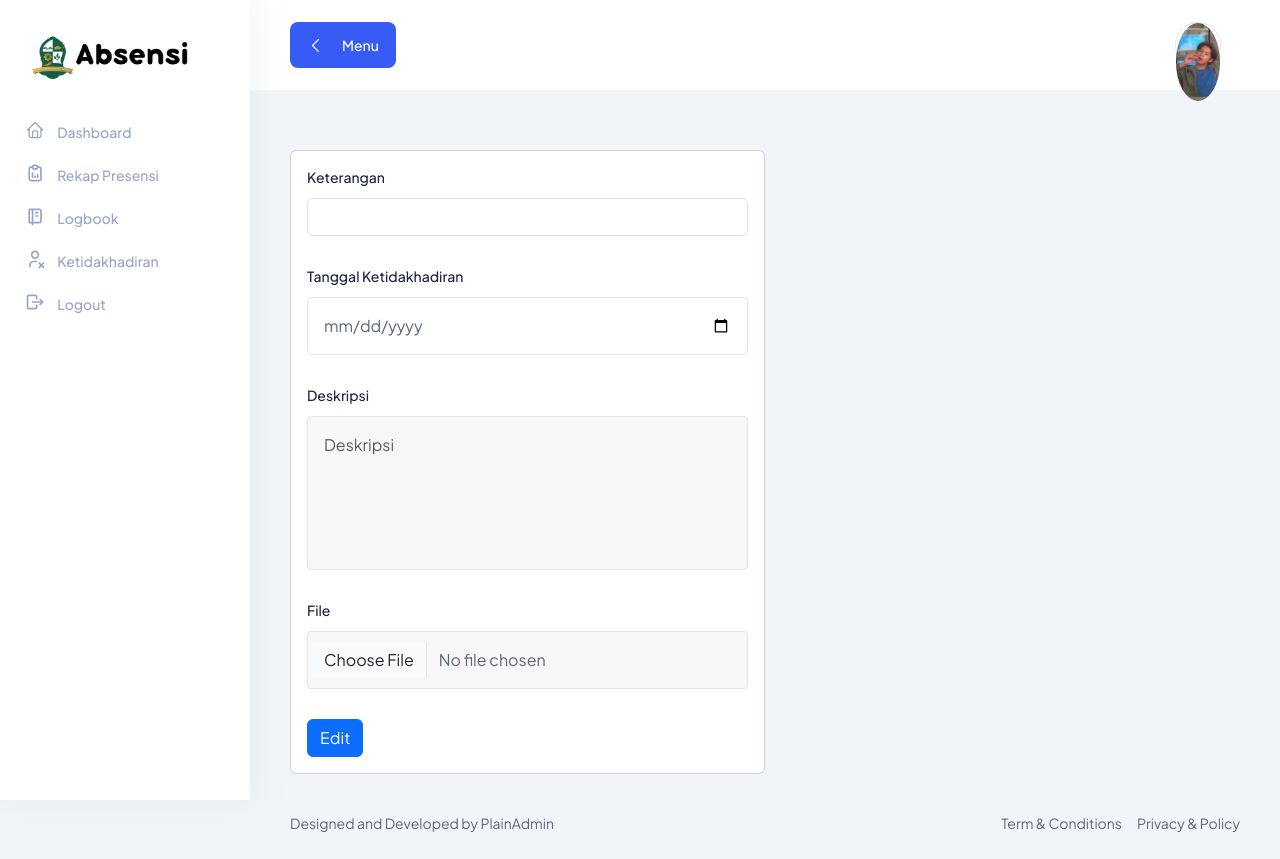
After one commit to jaturtur/absensi_pegawai, a CodeIgniter 4 app: the page made by app/Views/pegawai/edit_ketidakhadiran.php in a window 1280 px wide. The commit adds this page. Run offline with PHP 8.4 and a stand-in for CodeIgniter, Linux system fonts and the light colour scheme; the template is opened without the code that fills it, so the values that code supplies are empty; some libraries are stand-ins or nearby versions.

Commit message:
menambahkan update, edit, serta menambahkan fitur delete untuk ketidakhadiran

```diff
--- /dev/null
+++ b/app/Views/pegawai/edit_ketidakhadiran.php
@@ -0,0 +1,42 @@
+<?= $this->extend('pegawai/layout.php') ?>
+
+<?= $this->section('content') ?>
+
+<div class="card col-md-6">
+    <div class="card-body">
+    <form method="POST" action="<?= base_url('pegawai/ketidakhadiran/update/'. $ketidakhadiran['id']) ?>" enctype="multipart/form-data">
+    <?= csrf_field() ?>
+
+    <div class="input-style-1">
+            <label>Keterangan</label>
+            <select name="keterangan" class="form-control <?= ($validation->hasError('keterangan')) ? 'is-invalid' : '' ?>">
+              <option value=""><?= $ketidakhadiran['keterangan'] ?></option>
+              <option value="Izin">Izin</option>
+             <option value="Sakit">Sakit</option>
+           </select>
+            <div class="invalid-feedback"><?= $validation->getError('keterangan') ?></div>
+          </div>
+
+        <div class="input-style-1">
+            <label>Tanggal Ketidakhadiran</label>
+             <input type="date" class="form-control <?= ($validation->hasError('tanggal')) ? 'is-invalid' : '' ?>" name="tanggal" value="<?= $ketidakhadiran['tanggal'] ?>">
+                <div class="invalid-feedback"><?= $validation->getError('tanggal') ?></div>
+         </div>
+
+         <div class="input-style-1">
+            <label>Deskripsi</label>
+              <textarea name="deskripsi" class="form-control <?= ($validation->hasError('deskripsi')) ? 'is-invalid' : '' ?>" cols="30" rows="5" placeholder="Deskripsi"><?= $ketidakhadiran['deskripsi'] ?></textarea>
+             <div class="invalid-feedback"><?= $validation->getError('deskripsi') ?></div>
+        </div>
+
+        <div class="input-style-1">
+          <label>File</label>
+          <input type="hidden" name="file_lama" value="<?= $ketidakhadiran['file'] ?>">
+          <input type="file" class="form-control <?= ($validation->hasError('file')) ? 'is-invalid' : '' ?>" name="file">
+        <div class="invalid-feedback"><?= $validation->getError('file') ?></div>
+</div>
+        <button type="submit" class="btn btn-primary">Edit</button>
+</form>
+</div>
+    </div>
+<?= $this->endSection() ?>
--- a/app/Views/pegawai/layout.php
+++ b/app/Views/pegawai/layout.php
@@ -204,6 +204,41 @@
               });
             <?php } ?>
         });
+
+      //data tables
+        $(document).ready(function() {
+          $('#datatables').DataTable();
+        });
+      //sweetalert berhasil
+        $(function() {
+            <?php if (session()->has('berhasil')) { ?>
+              Swal.fire({
+                title: "<?= session()->getFlashdata('berhasil') ?>",
+               icon: "success"
+              });
+            <?php } ?>
+        });
+
+        $('.tombol-hapus').on('click', function(){
+        var getLink = $(this).attr('href');
+        Swal.fire({
+         title: "Anda yakin ingin menghapus ini ?",
+         text: "Data yang sudah dihapus tidak dapat dikembalikan!",
+        icon: "warning",
+         showCancelButton: true,
+          confirmButtonColor: "#3085d6",
+          cancelButtonColor: "#d33",
+         confirmButtonText: "Yes"
+        }).then((result) => {
+           if (result.isConfirmed) {
+            window.location.href = getLink;
+       }
+    });
+    return false;
+      });
+
+
+
     </script>
   </body>
 </html>
```
Also changed, not shown: app/Controllers/Pegawai/Ketidakhadiran.php (+87 -0 lines), public/uploads/1-1738914598.jpg (added), public/uploads/47-1738916668.jpg (added), 2 other files.
